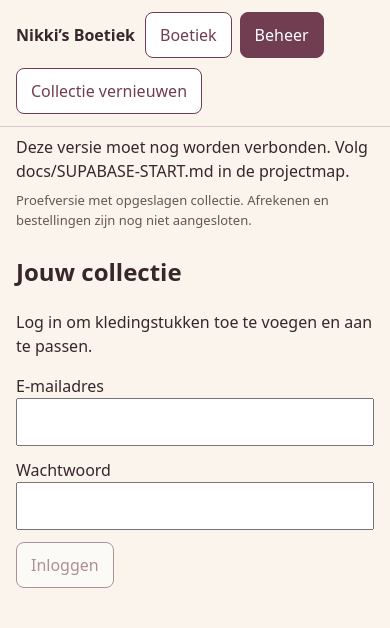
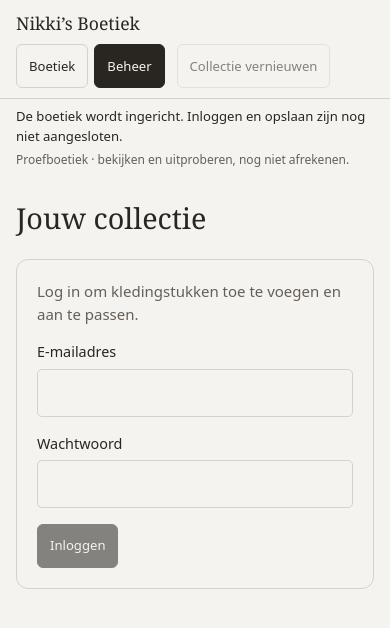
Before and after one commit to martijnungerer-dot/NIkki-s-Vintage, a website with bundled scripts: page app/index.html in a window 390 px wide. Both pictures are taken after a click on the button "Beheer". Built offline with nearby package versions, Linux system fonts and the light colour scheme.

Commit message:
Polish cloud storefront layout and empty collection state

```diff
--- a/app/index.html
+++ b/app/index.html
@@ -1,7 +1,7 @@
 <!doctype html>
 <html lang="nl"><head><meta charset="utf-8"><meta name="viewport" content="width=device-width,initial-scale=1"><title>Nikki’s Boetiek</title><link rel="stylesheet" href="style.css"></head>
-<body><header><strong>Nikki’s Boetiek</strong><nav aria-label="Schermen"><button data-screen="shop" aria-pressed="true">Boetiek</button><button data-screen="manage" aria-pressed="false">Beheer</button><button data-screen="intake" id="new" hidden aria-pressed="false">Nieuw stuk</button></nav><button id="reload">Collectie vernieuwen</button><button id="logout" hidden>Uitloggen</button></header>
-<p id="status" role="status">Collectie laden…</p><p class="notice">Proefversie met opgeslagen collectie. Afrekenen en bestellingen zijn nog niet aangesloten.</p>
+<body><header class="app-header"><div class="app-toolbar"><strong>Nikki’s Boetiek</strong><nav aria-label="Schermen"><button data-screen="shop" aria-pressed="true">Boetiek</button><button data-screen="manage" aria-pressed="false">Beheer</button><button data-screen="intake" id="new" hidden aria-pressed="false">Nieuw stuk</button></nav><div class="app-actions"><button id="reload">Collectie vernieuwen</button><button id="logout" hidden>Uitloggen</button></div></div></header>
+<div class="app-messages"><p id="status" role="status">Collectie laden…</p><p class="notice">Proefboetiek · bekijken en uitproberen, nog niet afrekenen.</p></div>
 <main><iframe id="shop" title="Boetiek"></iframe><iframe id="intake" title="Kledingstuk invoeren" hidden></iframe>
 <section id="manage" hidden><h1>Jouw collectie</h1>
 <form id="login"><p>Log in om kledingstukken toe te voegen en aan te passen.</p><label>E-mailadres<input id="email" type="email" autocomplete="username" required></label><label>Wachtwoord<input id="password" type="password" autocomplete="current-password" required></label><button>Inloggen</button></form>
--- a/app/main.js
+++ b/app/main.js
@@ -81,8 +81,18 @@ $('login').addEventListener('submit',event=>{event.preventDefault();action(async
 });});
 $('logout').addEventListener('click',()=>action(async()=>{try{await api.logout();}finally{location.reload();}}));
 await Promise.all([mount($('shop'),shopSource),mount($('intake'),intakeSource)]);
+// Keep the outer controls in the same palette as the selected boutique style.
+const shopRoot=$('shop').contentDocument.documentElement;
+const syncStyle=()=>{
+  const style=$('shop').contentWindow.getComputedStyle(shopRoot);
+  for(const name of ['bg','surface','fg','muted','line'])document.documentElement.style.setProperty('--'+name,style.getPropertyValue('--'+name));
+  document.documentElement.style.colorScheme=style.colorScheme;
+};
+new MutationObserver(syncStyle).observe(shopRoot,{attributes:true,attributeFilter:['data-style','data-theme']});
+matchMedia('(prefers-color-scheme: dark)').addEventListener('change',syncStyle);
+syncStyle();
 if(!api.configured()){
-  say('Deze versie moet nog worden verbonden. Volg docs/SUPABASE-START.md in de projectmap.');$('login').querySelector('button').disabled=true;
+  say('De boetiek wordt ingericht. Inloggen en opslaan zijn nog niet aangesloten.');$('login').querySelector('button').disabled=true;$('reload').disabled=true;
 }else await action(async()=>{
   if(api.session){try{await api.request('/rest/v1/rpc/require_staff',{method:'POST',body:{}});staff=true;}catch{api.keep(null);}}
   controls();await refresh();say(loaded('Collectie geladen.'));
--- a/app/style.css
+++ b/app/style.css
@@ -1 +1,40 @@
-*{box-sizing:border-box}body{margin:0;background:#faf4ed;color:#39262c;font:16px/1.5 system-ui}header{padding:12px 16px;display:flex;gap:10px;align-items:center;flex-wrap:wrap;border-bottom:1px solid #d8c4ca}nav{display:flex;gap:8px}button{font:inherit;padding:10px 14px;border:1px solid #713d50;border-radius:8px;background:white;color:#713d50;cursor:pointer}button[aria-pressed=true]{background:#713d50;color:white}button:disabled{opacity:.55;cursor:wait}button:focus-visible,input:focus-visible{outline:3px solid #bd7e2c;outline-offset:3px}#status,.notice{margin:8px 16px}.notice{font-size:13px;color:#655}iframe{width:100%;height:calc(100dvh - 190px);min-height:500px;border:0}#manage{max-width:850px;margin:24px auto;padding:0 16px}label{display:block;margin:12px 0}input{display:block;width:100%;max-width:400px;padding:10px;font:inherit}ul{list-style:none;padding:0}li{display:flex;flex-wrap:wrap;gap:10px;padding:16px 0;border-bottom:1px solid #d8c4ca;align-items:center}li span{flex:1;min-width:180px}[hidden]{display:none!important}
+:root {
+  --bg: #f5f3ef; --surface: #ebe7e0; --fg: #292622; --muted: #655f57; --line: #d7d1c8;
+  color-scheme: light;
+}
+* { box-sizing: border-box; }
+[hidden] { display: none !important; }
+body { margin: 0; height: 100dvh; display: flex; flex-direction: column; background: var(--bg); color: var(--fg); font: 15px/1.5 system-ui, sans-serif; }
+.app-header { flex: none; border-bottom: 1px solid var(--line); }
+.app-toolbar { max-width: 1120px; margin: auto; padding: 14px 16px; display: flex; align-items: center; gap: 20px; flex-wrap: wrap; }
+.app-toolbar strong { font-family: Georgia, serif; font-size: 1.2rem; font-weight: 400; }
+nav, .app-actions { display: flex; flex-wrap: wrap; gap: 6px; }
+.app-actions { margin-left: auto; }
+button { font: inherit; min-height: 44px; padding: 9px 16px; border: 1px solid var(--line); border-radius: 6px; background: transparent; color: var(--fg); cursor: pointer; }
+button:hover { background: var(--surface); }
+button[aria-pressed=true], #login button { background: var(--fg); color: var(--bg); border-color: var(--fg); }
+button:disabled { opacity: .55; cursor: not-allowed; }
+button:focus-visible, input:focus-visible { outline: 2px solid var(--fg); outline-offset: 3px; }
+.app-messages { flex: none; width: 100%; max-width: 1120px; margin: auto; padding: 10px 16px 12px; display: flex; flex-wrap: wrap; gap: 4px 24px; align-items: baseline; }
+#status { margin: 0; font-size: .82rem; overflow-wrap: anywhere; }
+.notice { margin: 0; font-size: .75rem; color: var(--muted); }
+body > main { flex: 1; min-height: 0; }
+iframe { display: block; width: 100%; height: 100%; border: 0; background: var(--bg); }
+#manage { height: 100%; overflow-y: auto; padding: 32px max(16px, calc((100% - 1088px) / 2)) 48px; }
+h1 { margin: 0 0 24px; font: 400 clamp(1.8rem, 3vw, 2.5rem)/1.2 Georgia, serif; }
+#login { max-width: 480px; padding: 28px; border: 1px solid var(--line); border-radius: 12px; }
+#login p { margin-top: 0; color: var(--muted); }
+label { display: block; margin: 16px 0; font-size: .9rem; }
+input { display: block; width: 100%; margin-top: 6px; padding: 12px; border: 1px solid var(--line); border-radius: 5px; background: var(--bg); color: var(--fg); font: inherit; }
+ul { list-style: none; padding: 0; }
+li { display: flex; flex-wrap: wrap; gap: 10px; padding: 20px 0; border-bottom: 1px solid var(--line); align-items: center; }
+li span { flex: 1; min-width: 180px; overflow-wrap: anywhere; }
+@media (max-width: 600px) {
+  .app-toolbar { padding: 10px 16px; gap: 8px 12px; }
+  .app-toolbar strong { flex: 1 0 100%; font-size: 1.1rem; }
+  button { padding-inline: 12px; font-size: .82rem; }
+  .app-actions { margin-left: 0; }
+  .app-messages { padding: 8px 16px; gap: 4px; }
+  #manage { padding: 24px 16px; }
+  #login { padding: 20px; }
+}
--- a/scripts/build-cloud.mjs
+++ b/scripts/build-cloud.mjs
@@ -28,6 +28,7 @@ intake=patchIntake(intake,"}[e && e.code] || 'Er ging iets mis. Probeer het opni
 intake=patchIntake(intake,"sample.json(prompt(), { images: files, modelTier: 'default', signal: ctl.signal })", "Promise.all(files.map(f=>window.parent.NikkiApp.prepareImage(f))).then(prepared=>sample.json('', { images: prepared, signal: ctl.signal }))");
 intake=injectAt(intake,'CLOUD_INTAKE_EXTENSION',await read('app/intake-extension.js'),'demo/intake-bridge.js');
 let shop=shopSource;
+shop=patchShop(shop,'</style>',await read('app/store-layout.css')+'\n</style>');
 shop=patchShop(shop,'Math.max(...PIECES.map(p=>p.id))+1','record.displayId');
 shop=patchShop(shop,"    var p = byId(current); if($('condition-example'))", "    var p = byId(current); if(!p) return; if($('condition-example'))");
 shop=injectAt(shop,'CLOUD_STORE_EXTENSION',await read('app/store-extension.js'),'demo/store-bridge.js');
```
Also changed, not shown: app/store-extension.js (+7 -0 lines), app/store-layout.css (added, +33 -0 lines), docs/STATUS.md (+4 -0 lines), tests/cloud-browser.cjs (+13 -0 lines).
